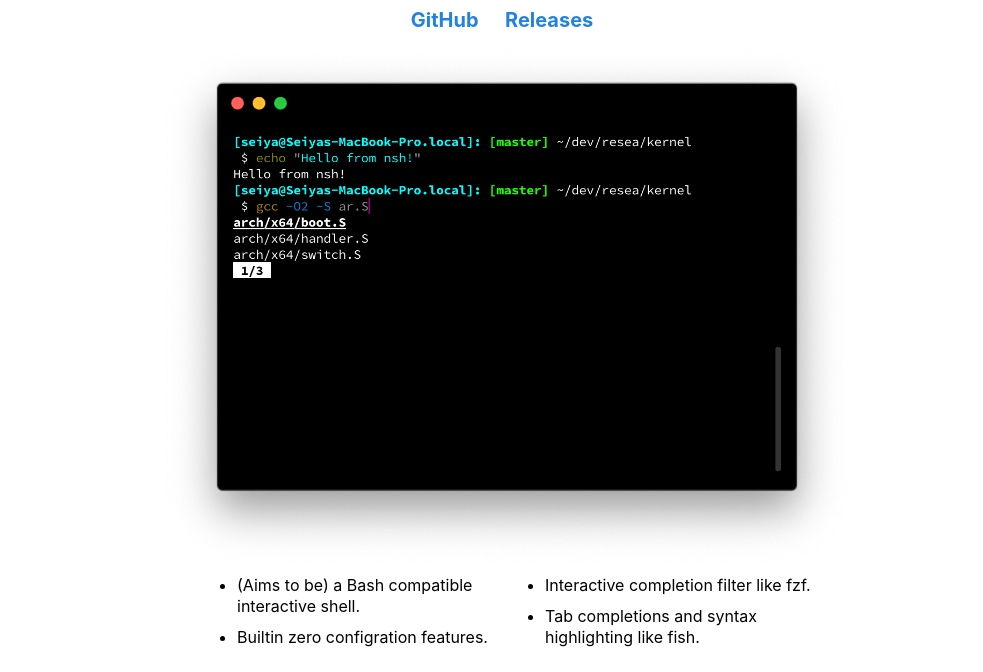
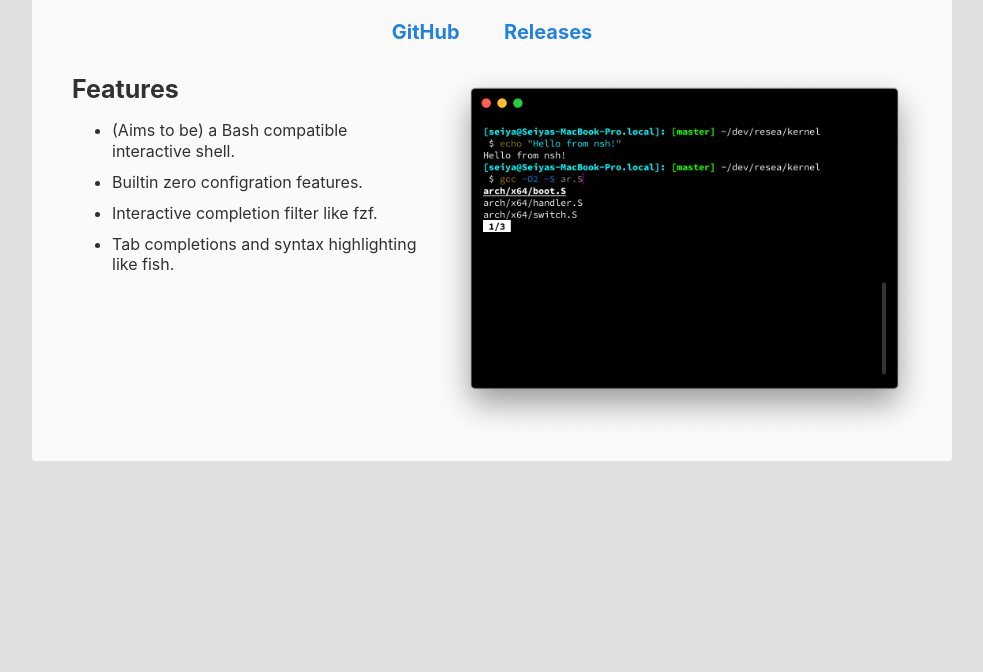
Before and after one commit to seiyanuta/seiya.me, a plain HTML site: page nsh/index.html in a window 1280 px wide. Shown: the part 128-800 px from the top of the page, without its empty margins (148-1131 px from the left). Drawn offline with nearby package versions, Linux system fonts and the light colour scheme; files that its build step writes are made by us from their sources.

Commit message:
Update project.scss

```diff
--- a/nsh/index.html
+++ b/nsh/index.html
@@ -16,21 +16,19 @@
         <title>nsh</title>
     </head>
     <body>
-        <main>
+        <div class="container">
             <header>
                 <h1>nsh</h1>
                 <p>A command-line shell like fish, but (aims to be) compatible with Bash.</p>
-                <nav style="position: relative; left: 10px;">
+                <nav>
                     <a href="https://github.com/seiyanuta/nsh">GitHub</a>
                     <a href="https://crates.io/crates/nsh">Releases</a>
-                </nav>
+                </na>
             </header>
 
-            <section class="screenshot">
-                <img src="screenshot.png"style="position: relative; left: 15px;">
-            </section>
-
+            <main>
                 <section class="features">
+                    <h2>Features</h2>
                     <ul>
                         <li>(Aims to be) a Bash compatible interactive shell.</li>
                         <li>Builtin zero configration features.</li>
@@ -38,6 +36,11 @@
                         <li>Tab completions and syntax highlighting like fish.</li>
                     </ul>
                 </section>
+
+                <section class="screenshot">
+                    <img src="screenshot.png">
+                </section>
             </main>
+        </div>
     </body>
 </html>
--- a/project.scss
+++ b/project.scss
@@ -1,12 +1,22 @@
 body {
+    background: #e0e0e0;
     font-size: 16px;
     font-family: -apple-system, BlinkMacSystemFont, 'Segoe UI', Ubuntu, Cantarell, sans-serif;
     line-height: 1.3em;
+    color: #313131;
+}
+
+.container {
+    background: #fafafa;
+    max-width: 900px;
+    margin: 20px auto 0;
+    padding: 10px 10px;
+    border-radius: 3px;
 }
 
 header {
+    margin-bottom: 10px;
     text-align: center;
-    margin-bottom: 10px;
 }
 
 header h1 {
@@ -14,41 +24,38 @@ header h1 {
 }
 
 nav {
-    margin-top: 30px;
+    margin-top: 20px;
+    line-height: 30px;
 }
 
-    nav > a {
+nav > a {
     font-size: 20px;
     font-weight: bold;
+    margin: 0 20px 0;
     color: #2382e1;
     text-decoration: none;
 }
 
-nav > a:not(:first-child) {
-    margin-left: 22px;
+h2 {
+    font-size: 25px;
 }
 
 main {
-    max-width: 800px;
-    margin: 40px auto 0;
-}
-
-.screenshot {
-    text-align: center;
+    display: flex;
+    justify-content: center;
+    @media screen and (max-width: 640px) {
+        flex-wrap: wrap;
+    }
 }
 
 .screenshot img {
-    max-width: 700px;
+    max-width: 100%;
 }
 
 .features {
-    margin-left: 50px;
-}
-
-.features ul {
-    columns: 2;
-    width: 80%;
-    margin: auto;
+    width: 100%;
+    list-style: square;
+    margin-left: 30px;
 }
 
 .features li:not(:first-child) {
```
Also changed, not shown: resea/index.html (+10 -7 lines). Lines whose indentation alone changed are shown as unchanged.
